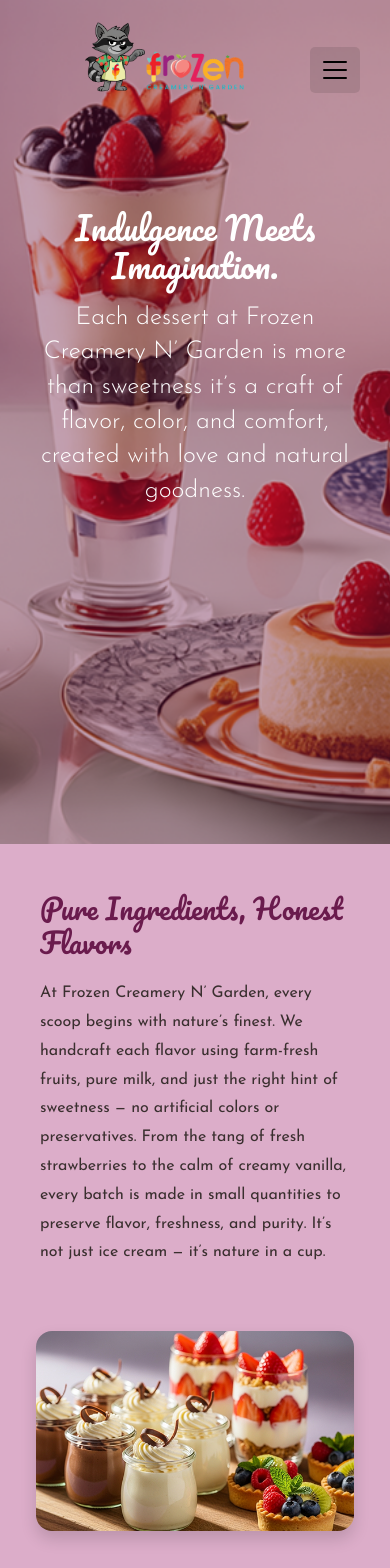
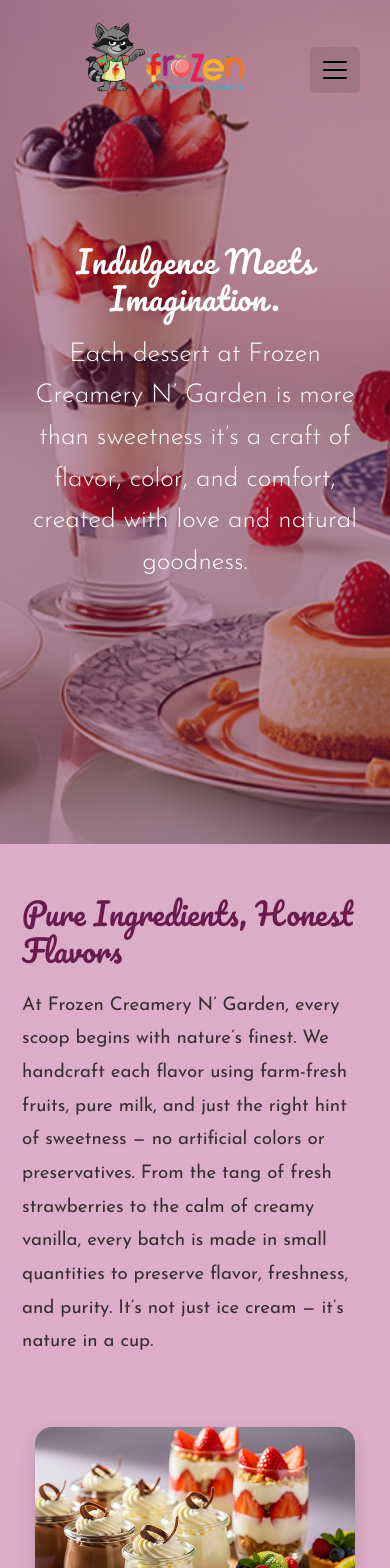
Before and after one commit to farucq/Frozen, a React (Create React App) app: page /blog/1 in a window 390 px wide. Shown: the top 1568 px of the page. Built offline with nearby package versions, Linux system fonts and the light colour scheme.

Commit message:
Refactor Blog1.css for improved styling and responsiveness
Updated various styles for blog page, including font sizes, paddings, and responsive design adjustments.

```diff
--- a/src/pages/Blog/Blog1.css
+++ b/src/pages/Blog/Blog1.css
@@ -6,6 +6,12 @@ html, body {
   margin: 0;
   padding: 0;
   color: #fff;
+  font-size: 17px; /* slightly larger base font */
+}
+
+.container {
+  max-width: 90% !important;
+  padding: 0 !important;
 }
 
 /* ===============================
@@ -15,16 +21,14 @@ html, body {
   font-family: "Josefin Sans", sans-serif;
   background-color: #f2cce4;
   color: #3a2f2f;
-  overflow-x: hidden !important;
   width: 100%;
-   min-height: 100vh;
+  min-height: 100vh;
   display: flex;
   flex-direction: column;
-
 }
 
 /* ===============================
-   BLOG HERO SECTION
+   HERO SECTION
    =============================== */
 .blog-hero {
   position: relative;
@@ -33,56 +37,53 @@ html, body {
   background-size: cover;
   background-position: center center;
   background-repeat: no-repeat;
-  overflow-x: hidden;
-  margin: 0;
-  padding: 0;
   z-index: 10;
+  display: flex;
+  align-items: center; /* center vertically */
+  justify-content: center; /* center horizontally */
 }
 
 .blog-hero::before {
   content: '';
   position: absolute;
   inset: 0;
-  background: rgba(101, 18, 67, 0.4);
+  background: rgba(101, 18, 67, 0.45);
   z-index: 1;
-  pointer-events: none;
 }
 
 .blog-hero .Header {
-  position: relative;
-  z-index: 10;
+  position: absolute;
+  top: 0;
   width: 100%;
+  z-index: 5;
 }
 
+/* HERO CONTENT CENTERED */
 .blog-content {
   position: relative;
   z-index: 2;
   color: #fff;
-  max-width: 900px;
-  margin: 60px auto 0;
-  padding-top: 100px;
-  padding-left: 50px;
-  padding-right: 20px;
+  max-width: 85%;
+  margin: 0 auto;
+  text-align: center;
+  padding: clamp(3rem, 8vh, 12rem) clamp(1rem, 5vw, 6rem);
 }
 
 .blog-content h1 {
   font-family: 'Pacifico', cursive;
-  font-size: clamp(2rem, 4vw + 1rem, 3.3rem);
+  font-size: clamp(2.4rem, 4vw, 7rem); /* slightly larger */
   font-weight: 400;
-  margin-bottom: 32px;
-  text-align: left;
+  margin-bottom: 1.5rem;
+  letter-spacing: 0.5px;
 }
 
 .blog-content p {
   font-family: 'Josefin Sans', Arial, sans-serif;
-  font-size: clamp(1.25rem, 2vw + 0.25rem, 2.188rem);
-  line-height: 1.4;
-  margin-bottom: 0;
-  text-align: left;
+  font-size: clamp(1.1rem, 2vw, 2.4rem); /* increased slightly */
+  line-height: 1.6;
+  max-width: 65%;
+  color: #fff;
   font-weight: 300;
-  color: #fff;
-  max-width: 60%;
-
 }
 
 /* ===============================
@@ -90,39 +91,37 @@ html, body {
    =============================== */
 .content-section {
   background-color: #dcadc9;
-  padding: 5rem 0;
-  flex: 1; /* ensures footer stays at bottom naturally */
-  padding-bottom: 6rem; /* add enough space for footer transition */
+  padding: clamp(4rem, 8vh, 9rem) 0;
+  flex: 1;
 }
 
 .section-title {
-  font-size: 2.3rem;
   font-family: "Pacifico", cursive;
   color: #6a1b4d;
-  margin-bottom: 20px;
+  font-size: clamp(2rem, 2.8vw, 4.5rem);
+  margin-bottom: 1.2rem;
   display: flex;
   align-items: center;
 }
 
 p {
-  font-size: 1.5rem;
-  line-height: 1.9;
+  font-size: clamp(1.1rem, 1.5vw, 2rem);
+  line-height: 1.8;
   color: #3a2f2f;
 }
 
 .contentLeft {
-  padding-left: 4rem !important;
+  padding-left: clamp(1rem, 4vw, 8rem) !important;
 }
 
 .contentRight {
-  padding-right: 4rem !important;
+  padding-right: clamp(1rem, 4vw, 8rem) !important;
 }
 
 .content-img {
-  max-width: 100%;
-  height: auto;
+  width: 100%;
   border-radius: 1.5rem;
-  box-shadow: 0 4px 15px rgba(0, 0, 0, 0.1);
+  box-shadow: 0 4px 15px rgba(0, 0, 0, 0.15);
   transition: transform 0.3s ease;
 }
 
@@ -130,57 +129,50 @@ p {
   transform: scale(1.03);
 }
 
+.SectionRow {
+  margin-bottom: 6rem;
+}
+
 /* ===============================
    RESPONSIVE DESIGN
    =============================== */
 @media (max-width: 992px) {
-  .section-title {
-    font-size: 1.75rem;
+  .blog-content h1 {
+    font-size: clamp(2rem, 5vw, 3.5rem);
   }
 
-  .contentLeft,
-  .contentRight {
-    padding: 0 2rem !important;
+  .blog-content p {
+    font-size: clamp(1rem, 2.5vw, 1.4rem);
+    max-width: 90%;
   }
 
-  p {
-    font-size: 1rem;
-    line-height: 1.8;
+  .section-title {
+    font-size: clamp(1.8rem, 3vw, 2.5rem);
   }
 }
 
 @media (max-width: 768px) {
   .blog-content {
-    max-width: 95%;
-    margin: 40px auto 0;
-    padding-top: 60px;
-    padding-left: 20px;
-    text-align: center;
-  }
-
-  .blog-content h1,
-  .blog-content p {
-    text-align: center;
-    max-width: 100%;
-  }
-
-  .blog-content h1 {
-    font-size: 2rem;
-    margin-bottom: 20px;
-  }
-
-  .blog-content p {
-    font-size: 1.1rem;
-  }
-
-  .content-section {
     text-align: center;
     padding: 3rem 1.5rem;
   }
 
+  .blog-content h1 {
+    font-size: clamp(1.8rem, 6vw, 2.6rem);
+  }
+
+  .blog-content p {
+    font-size: clamp(1rem, 4vw, 1.3rem);
+    max-width: 100%;
+  }
+
+  .content-section {
+    padding: 3rem 1rem;
+  }
+
   .contentLeft,
   .contentRight {
-    padding: 0 1rem !important;
+    padding: 0 !important;
   }
 
   img.content-img {
@@ -188,18 +180,73 @@ p {
   }
 }
 
-@media (min-width: 1441px) {
-  .blog-content {
-    max-width: 1200px;
-    padding-left: 64px;
+/* ===============================
+   LARGE SCREENS (2K - 4K)
+   =============================== */
+@media (min-width: 1800px) {
+  html {
+    font-size: 18px;
   }
 
   .blog-content h1 {
-    font-size: 4rem;
+    font-size: clamp(5rem, 5vw, 8rem);
   }
 
   .blog-content p {
-    font-size: 2.2rem;
+    font-size: clamp(1.6rem, 2vw, 2.8rem);
+  }
+
+  .section-title {
+    font-size: clamp(2.5rem, 2.5vw, 4rem);
+  }
+}
+
+@media (min-width: 2560px) {
+  html {
+    font-size: 20px;
+  }
+
+  .blog-content h1 {
+    font-size: clamp(6rem, 5vw, 10rem);
+  }
+
+  .blog-content p {
+    font-size: clamp(2rem, 2.5vw, 3.8rem);
+  }
+
+  .section-title {
+    font-size: clamp(3rem, 2.8vw, 5rem);
+  }
+
+  .content-img {
+    border-radius: 2rem;
+    box-shadow: 0 10px 30px rgba(0,0,0,0.25);
+  }
+}
+
+@media (min-width: 3840px) {
+  html {
+    font-size: 22px;
+  }
+
+  .blog-content h1 {
+    font-size: clamp(6rem, 5.5vw, 11rem);
+  }
+
+  .blog-content p {
+    font-size: clamp(3rem, 3vw, 5rem);
+  }
+
+  .section-title {
+    font-size: clamp(3.5rem, 3vw, 5.5rem);
+  }
+
+  .contentLeft {
+    padding-left: 10rem !important;
+  }
+
+  .contentRight {
+    padding-right: 10rem !important;
   }
 }
 
```
